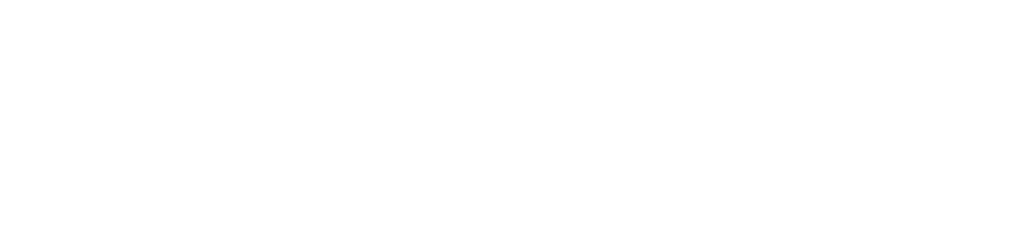
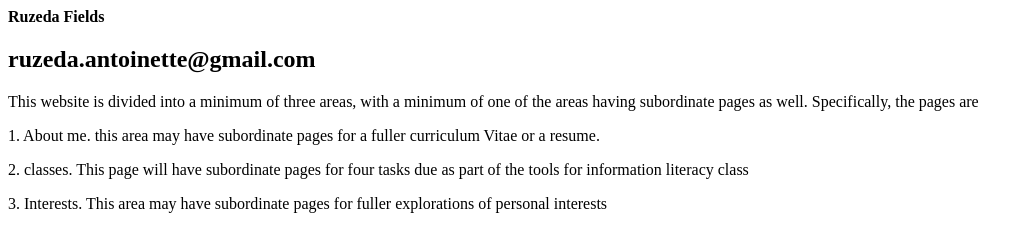
Before and after one commit to Ruzeda/HTML-PRACTICE-2, a plain HTML site: page HTMLPRACTICE2.HTML in a window 1280 px wide. Shown: the whole page, without its empty margins (0-1033 px from the left). Drawn offline with Linux system fonts and the light colour scheme.

Commit message:
https://github.com/Ruzeda/HTML-CSS-Moose.git

```diff
--- a/HTMLPRACTICE2.HTML
+++ b/HTMLPRACTICE2.HTML
@@ -3,8 +3,14 @@
 <head>
     <meta charset="UTF-8">
     <meta name="viewport" content="width=device-width, initial-scale=1.0">
-    <title>Document</title>
-</head>
+    <title>HTML LAB 1</title>
+</head> <b>Ruzeda Fields</b></head>
+<h2> ruzeda.antoinette@gmail.com</h2>
+<body> This website is divided into a minimum of three areas, with a minimum of one of the areas having subordinate pages as well. Specifically, the pages are</body>
+<p> 1. About me. this area may have subordinate pages for a fuller curriculum Vitae or a resume. </p>
+<p> 2. classes. This page will have subordinate pages for four tasks due as part of the tools for information literacy class</p>
+<p> 3. Interests. This area may have subordinate pages for fuller explorations of personal interests</p>
+
 <body>
 
 </body>
```
Also changed, not shown: 3 other files.
